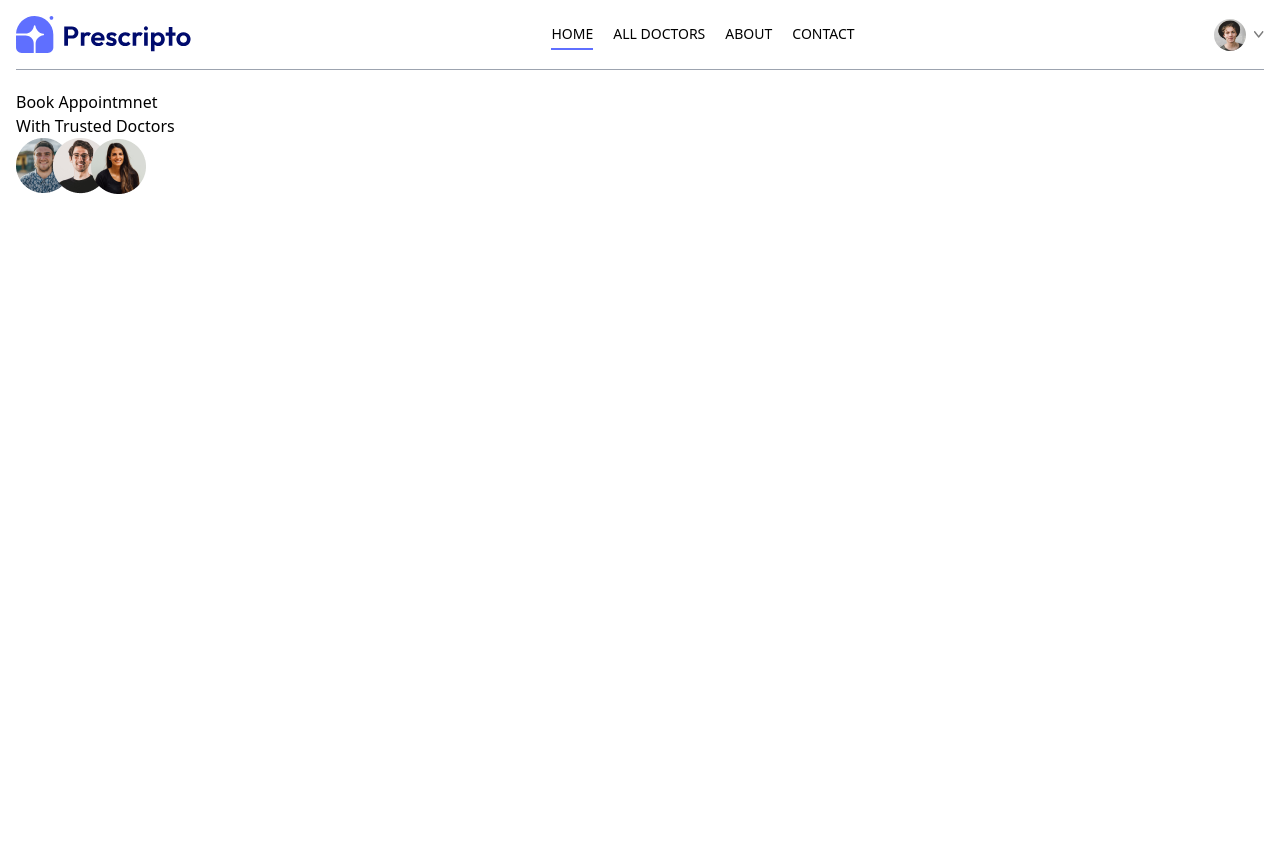
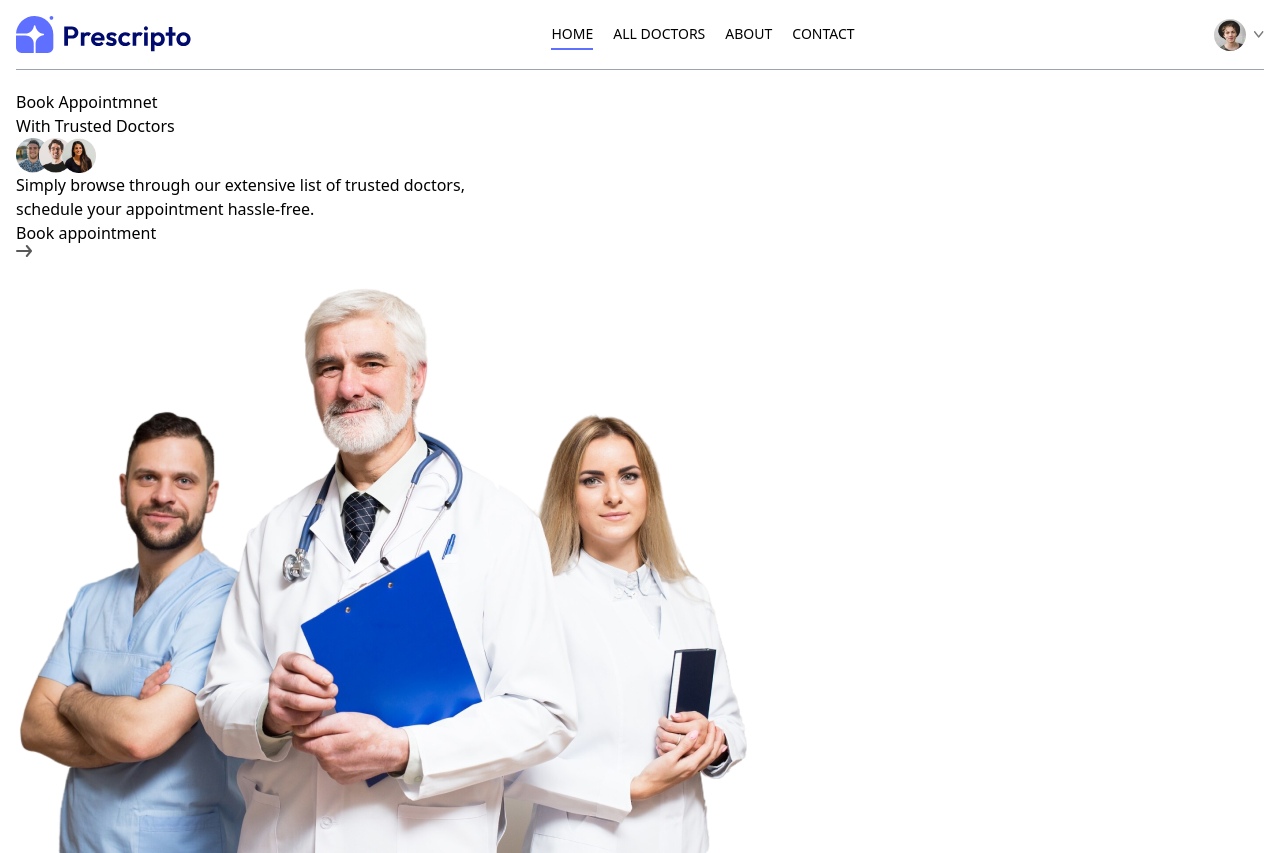
Before and after one commit to virtualabishek/nepDoc, a React (Vite) app in the folder frontend/: page / in a window 1280 px wide. Before the commit the page ends 800 px from the top, so only its background shows below. Built offline with nearby package versions, Linux system fonts and the light colour scheme.

Commit message:
evening session

```diff
--- a/frontend/src/components/Header.jsx
+++ b/frontend/src/components/Header.jsx
@@ -3,7 +3,7 @@ import { assets } from "../assets/assets";
 
 const Header = () => {
   return (
-    <div>
+    <div className="flex flex-col md:flex">
       {/* for left side */}
       <div>
         <p>
@@ -12,11 +12,19 @@ const Header = () => {
       </div>
       {/* for right side */}
       <div>
-        <img src={assets.group_profiles} alt="" />
-        <p></p>
+        <img className="w-20" src={assets.group_profiles} alt="" />
+        <p>
+          Simply browse through our extensive list of trusted doctors,
+          <br /> schedule your appointment hassle-free.
+        </p>
       </div>
+      <a href="">
+        Book appointment <img src={assets.arrow_icon} alt="" />
+      </a>
       {/* Right SIde Contenet */}
-      <div></div>
+      <div>
+        <img src={assets.header_img} alt="" />
+      </div>
     </div>
   );
 };
```
